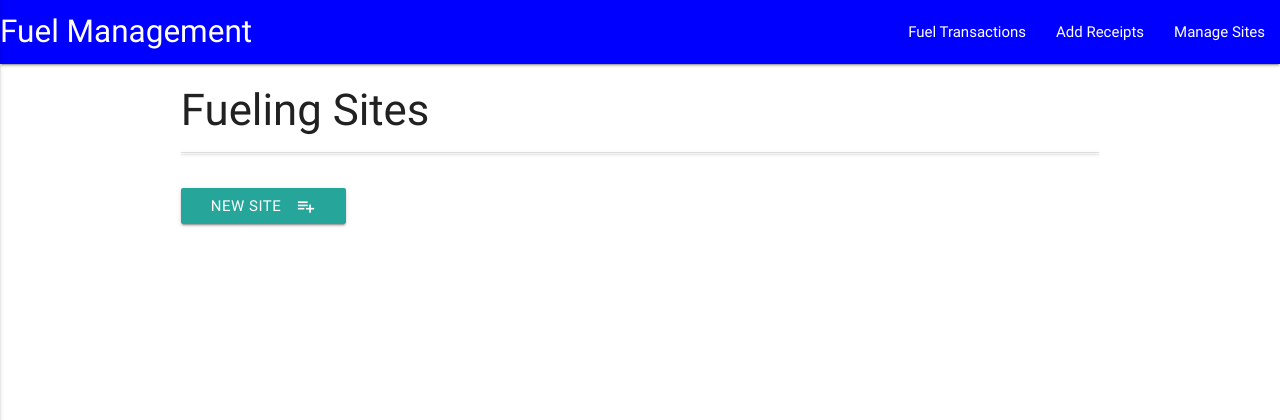
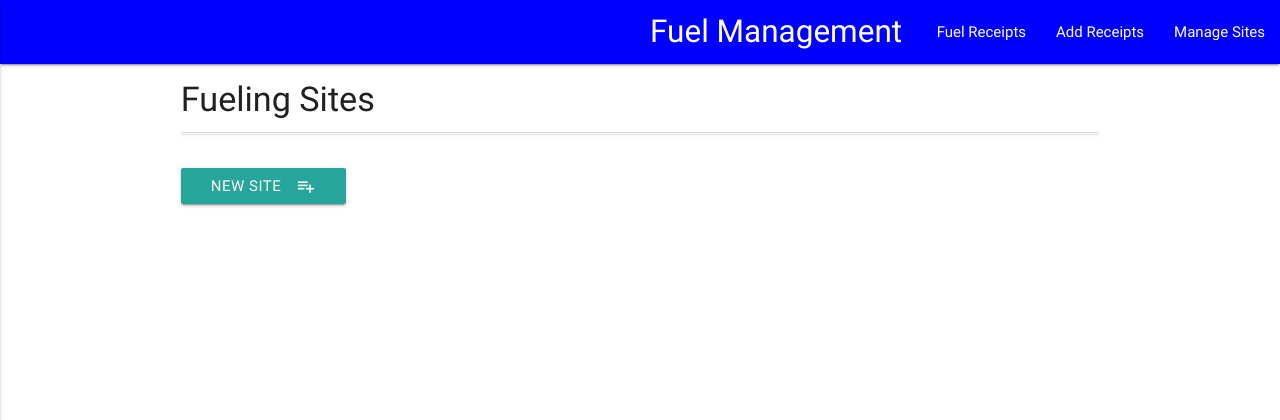
Before and after one commit to navegantemx/fuel-transactions-management, a Flask app: page /get_sites in a window 1280 px wide. Shown: the top 420 px of the page. Run offline with Flask 2, Linux system fonts and the light colour scheme; data that the repository does not hold is empty; some libraries are stand-ins or nearby versions.

Commit message:
Updated CSS file

```diff
--- a/static/css/style.css
+++ b/static/css/style.css
@@ -13,3 +13,12 @@
 .nav-wrapper {
     background-color: blue !important;
 }
+
+.brand-logo {
+    margin-left: 650px;
+    position: absolute;
+    color: #fff;
+    display: inline-block;
+    font-size: 2.1rem;
+    padding: 0;
+}
--- a/templates/addreceipt.html
+++ b/templates/addreceipt.html
@@ -1,5 +1,5 @@
 {% extends 'base.html' %} {% block content %}
-<h3>Fuel Receipts</h3>
+<h4>Enter Receipts</h4>
 <div class="row">
     <form action="{{ url_for('insert_receipt') }}" method="POST"  class="col s12">
         <div class="row">
--- a/templates/base.html
+++ b/templates/base.html
@@ -14,13 +14,13 @@
                 <a href="{{url_for('get_receipts')}}" class="brand-logo">Fuel Management</a>
                 <a href="#" data-activates="mobile-demo" class="button-collapse"><i class="material-icons">menu</i></a>
                 <ul id="nav-mobile" class="right hide-on-med-and-down">
-                    <li><a href="{{url_for('get_receipts')}}">Fuel Transactions</a></li>
+                    <li><a href="{{url_for('get_receipts')}}">Fuel Receipts</a></li>
                     <li><a href="{{url_for('add_receipt')}}">Add Receipts</a></li>
                     <li><a href="{{url_for('get_sites')}}">Manage Sites</a></li>
                 </ul>
                 <ul class="side-nav" id="mobile-demo">
-                    <li><a href="{{url_for('get_receipts')}}">Recent Transactions</a></li>
-                    <li><a href="{{url_for('add_receipt')}}">Add Transactions</a></li>
+                    <li><a href="{{url_for('get_receipts')}}">Fuel Receipts</a></li>
+                    <li><a href="{{url_for('add_receipt')}}">Add Receipts</a></li>
                     <li><a href="{{url_for('get_sites')}}">Manage Sites</a></li>
                 </ul>
             </div>
--- a/templates/receipts.html
+++ b/templates/receipts.html
@@ -1,4 +1,5 @@
 {% extends 'base.html'%} {% block content %}
+<h4>Receipts</h4>
 <div class="row">
     <ul class="collapsible" data-collapsible="accordion">
         {% for receipt in receipts %}
--- a/templates/sites.html
+++ b/templates/sites.html
@@ -2,7 +2,7 @@
 
 <div class="row">
 
-    <h3>Fueling Sites</h3>
+    <h4>Fueling Sites</h4>
     <ul class="collapsible" data-collapsible="accordion">
         {% for site in sites %}
         <li>
```
